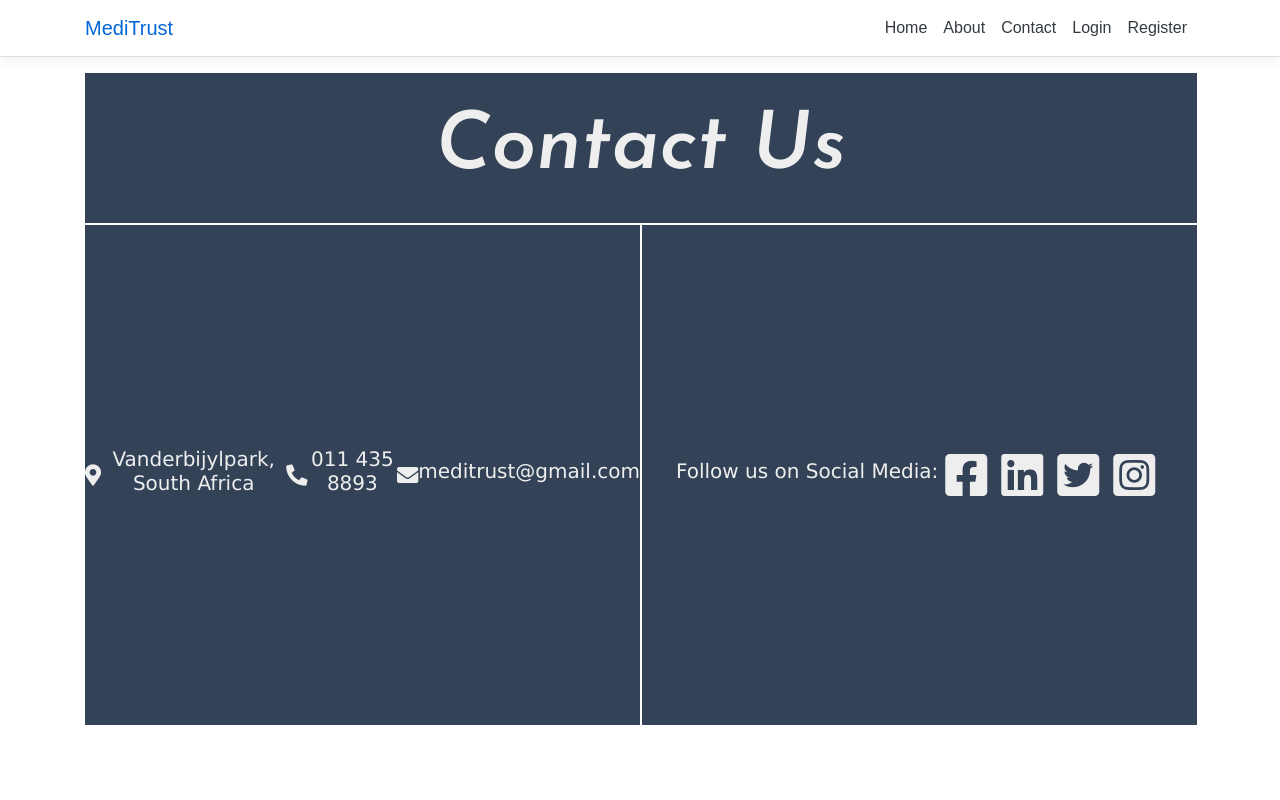
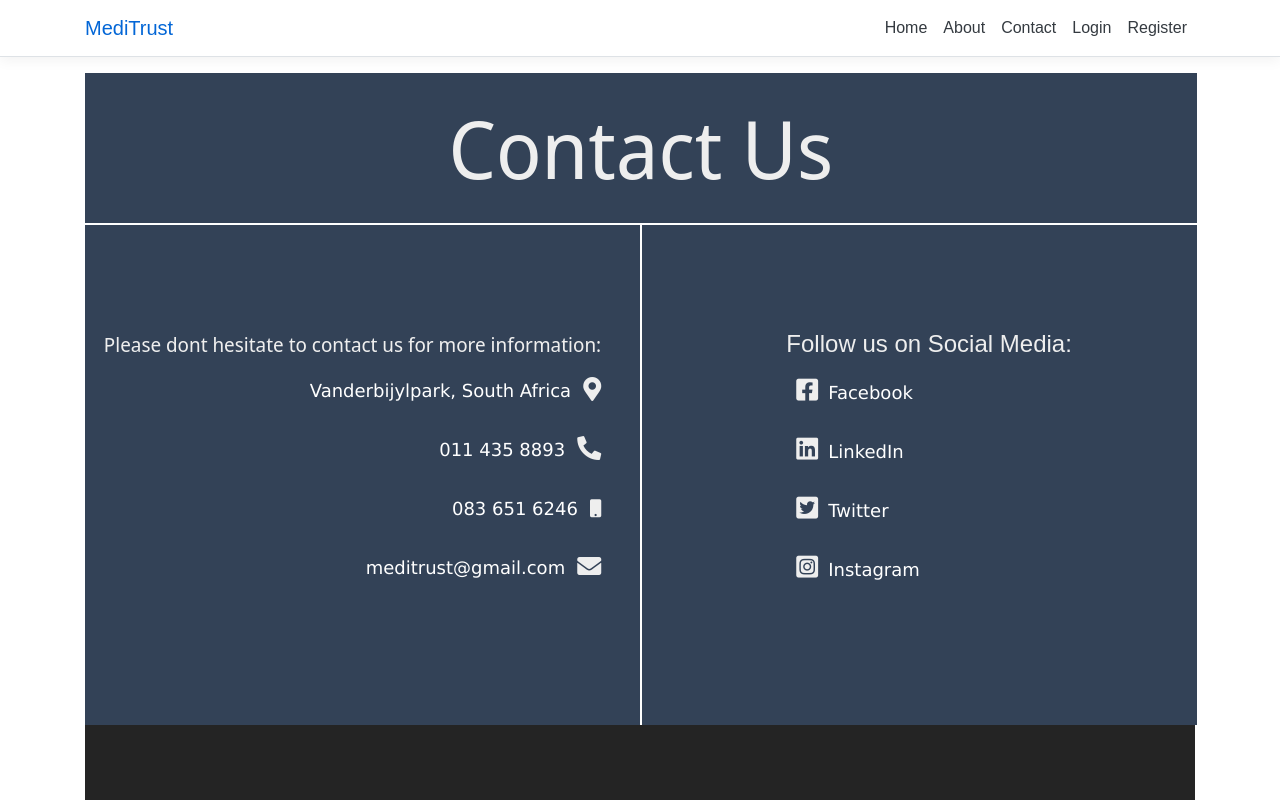
Before and after one commit to FrancoBester/AngryPixels_front-end, a React (Create React App) app in the folder graphical_user_interface/graphical_user_interface/ClientApp/: page /Contact in a window 1280 px wide. Shown: the top 800 px of the page. Built offline with nearby package versions, Linux system fonts and the light colour scheme; a web font is replaced by a local one.

Commit message:
Small styling fixes

```diff
--- a/graphical_user_interface/graphical_user_interface/ClientApp/package.json
+++ b/graphical_user_interface/graphical_user_interface/ClientApp/package.json
@@ -3,7 +3,7 @@
   "version": "0.1.0",
   "private": true,
   "dependencies": {
-    "axios": "^0.21.1",
+    "axios": "^0.21.4",
     "bootstrap": "^4.1.3",
     "jquery": "^3.6.0",
     "merge": "^1.2.1",
--- a/graphical_user_interface/graphical_user_interface/ClientApp/public/index.html
+++ b/graphical_user_interface/graphical_user_interface/ClientApp/public/index.html
@@ -1,7 +1,9 @@
 <!DOCTYPE html>
 <html lang="en">
   <head>
-
+    <link rel="preconnect" href="https://fonts.googleapis.com">
+<link rel="preconnect" href="https://fonts.gstatic.com" crossorigin>
+<link href="https://fonts.googleapis.com/css2?family=Noto+Sans+Display&display=swap" rel="stylesheet">
     <link rel="preconnect" href="https://fonts.googleapis.com">
     <link rel="preconnect" href="https://fonts.gstatic.com" crossorigin>
     <link href="https://fonts.googleapis.com/css2?family=Josefin+Sans:ital,wght@1,600&display=swap" rel="stylesheet">
--- a/graphical_user_interface/graphical_user_interface/ClientApp/src/components/pages/Contact.css
+++ b/graphical_user_interface/graphical_user_interface/ClientApp/src/components/pages/Contact.css
@@ -9,6 +9,7 @@
     color: #EEEEEE;
     font-family: 'Josefin Sans', sans-serif;
     font-size: 80px;
+    font-family: 'Noto Sans Display', sans-serif;
   }
 
 .contactUsHeader {
@@ -23,44 +24,45 @@
   justify-content: center;
   }
 
-    #faIcon{
-        padding: 7px 7px 7px 7px;
-        color: #EEEEEE;
-    }
-
-    #faIcon:hover{
-        color: #548CA8;
-    }
-
-    .socialMediaBox{
-        display: inline-block;
-        text-align: center;
-    }
-
-    .socialMediaBox a{
-        color: #000;
-        margin: auto;
-        text-align: center;
-        vertical-align: middle;
-    }
-
-    .faCenter div:last-child{
-        margin-right: 0;
-    }
-
-    h4{
-        font-size: 20px;
-        text-align: center;
-        font-family: Verdana, Geneva, Tahoma, sans-serif;
-    }
-
-
     .leftSideAbout{
       text-align: right;
       color: #EEEEEE;
+      padding-right: 20px;
+    }
+
+    .leftSideAbout ul{
+      list-style: none;
+      text-align: right;
+      font-size: 18px;
+
     }
 
     .rightSideAbout{
       text-align: left;
       color: #EEEEEE;
+      padding-left: 20px;
+      font-family: 'Noto Sans Display', sans-serif;
     }
+
+    .rightSideAbout ul{
+      text-align: left;
+      list-style: none;
+      font-size: 18px;
+    }
+
+    .fa-facebook-square, .fa-linkedin, .fa-twitter-square, .fa-instagram-square{
+      padding: 20px;
+      size: 1em;
+      font-size: 25px;
+    }
+
+    .fa-facebook-square, .fa-linkedin, .fa-twitter-square, .fa-instagram-square{
+      padding: 10px;
+      font-size: 25px;
+    }
+
+    .leftConatctH4{
+      font-size: 20px;
+      text-align: right;
+      font-family: 'Noto Sans Display', sans-serif;
+  }
--- a/graphical_user_interface/graphical_user_interface/ClientApp/src/components/pages/Contact.jsx
+++ b/graphical_user_interface/graphical_user_interface/ClientApp/src/components/pages/Contact.jsx
@@ -1,38 +1,63 @@
 import React from "react";
 import "./Contact.css";
+import Footer from '../Footer';
 
 function Contact() {
   return (
+    <>
     <div className="gridContact">
       <header className="contactUsHeader">Contact Us</header>
       <main className="leftSideAbout">
-        <i className="fas fa-map-marker-alt fa-lg"></i>
-        <h4>Vanderbijylpark, South Africa</h4>
-        <br />
-        <i className="fas fa-phone-alt fa-lg"></i>
-        <h4>011 435 8893</h4>
-        <br />
-        <i className="fas fa-envelope fa-lg"></i>
-        <h4>meditrust@gmail.com</h4>
-        <br />
+        <ul>
+          <li>
+          <h4 className="leftConatctH4">Please dont hesitate to contact us for more information:</h4>
+          </li>
+          <li>
+            <label for="locationIcon">Vanderbijylpark, South Africa</label>
+            <i className="fas fa-map-marker-alt fa-lg" id="locationIcon"></i>
+          </li>
+        <li>
+        <label for="phoneIcon">011 435 8893</label>
+        <i className="fas fa-phone-alt fa-lg" id="phoneIcon"></i>
+        </li>
+        <li>
+            <label for="mobileIcon">083 651 6246</label>
+            <i class="fa fa-mobile" id="mobileIcon"></i>
+          </li>
+        <li>
+        <label for="emailIcon">meditrust@gmail.com</label>
+        <i className="fas fa-envelope fa-lg" id="emailIcon"></i>
+        </li>
+        </ul>
       </main>
 
       <aside className="rightSideAbout">
-        <h4>Follow us on Social Media:</h4>
-        <a href="https://www.facebook.com/">
-          <i className="fab fa-facebook-square fa-3x center" id="faIcon"></i>
-        </a>
-        <a href="">
-          <i className="fab fa-linkedin fa-3x center" id="faIcon"></i>
-        </a>
-        <a href="">
-          <i className="fab fa-twitter-square fa-3x center" id="faIcon"></i>
-        </a>
-        <a href="">
-          <i className="fab fa-instagram-square fa-3x center" id="faIcon"></i>
-        </a>
+        <ul>
+          <li>
+          <h4>Follow us on Social Media:</h4>
+          </li>
+          <li>
+            <i className="fab fa-facebook-square" id="fbIcon"></i>
+            <label for="fbIcon" >Facebook</label>
+          </li>
+          <li>
+            <i className="fab fa-linkedin" id="linkedinIcon"></i>
+            <label for="linkedinIcon">LinkedIn</label>
+          </li>
+          <li>
+            <i className="fab fa-twitter-square" id="twitterIcon"></i>
+            <label for="twitterIcon">Twitter</label>
+          </li>
+          <li>
+            <i className="fab fa-instagram-square" id="instaIcon"></i>
+            <label for="instaIcon">Instagram</label>
+          </li>
+        </ul>
       </aside>
+
     </div>
+    <Footer/>
+    </>
   );
 }
 
--- a/graphical_user_interface/graphical_user_interface/ClientApp/src/components/pages/Signup.css
+++ b/graphical_user_interface/graphical_user_interface/ClientApp/src/components/pages/Signup.css
@@ -84,7 +84,7 @@
     }
   }
 
-.buttonSub{
+.btnSub{
     font-family: Verdana, Geneva, Tahoma, sans-serif;
     background: #EEEEEE;
     height: 45px;
@@ -105,7 +105,7 @@
 
 
 }
-.buttonSub:hover {
+.btnSub:hover {
   background: #5b7583;
   color: #fff;
   box-shadow: 0 12px 16px 0 rgba(0,0,0,0.24), 0 17px 50px 0 rgba(0,0,0,0.19);
--- a/graphical_user_interface/graphical_user_interface/ClientApp/src/components/pages/Signup.jsx
+++ b/graphical_user_interface/graphical_user_interface/ClientApp/src/components/pages/Signup.jsx
@@ -130,7 +130,6 @@
                   value="Male"
                 ></input>
                 <label htmlFor="Male">Male</label>
-                <br />
                 <input
                   required
                   onChange={(e) => setGender(e.target.value)}
@@ -171,7 +170,7 @@
                 />
               </div>
             </div>
-            <button
+            <button className="btnSub"
               onClick={() => {
                 Register();
               }}
```
Also changed, not shown: 1 other file (tests, documents, lock files or other folders).
